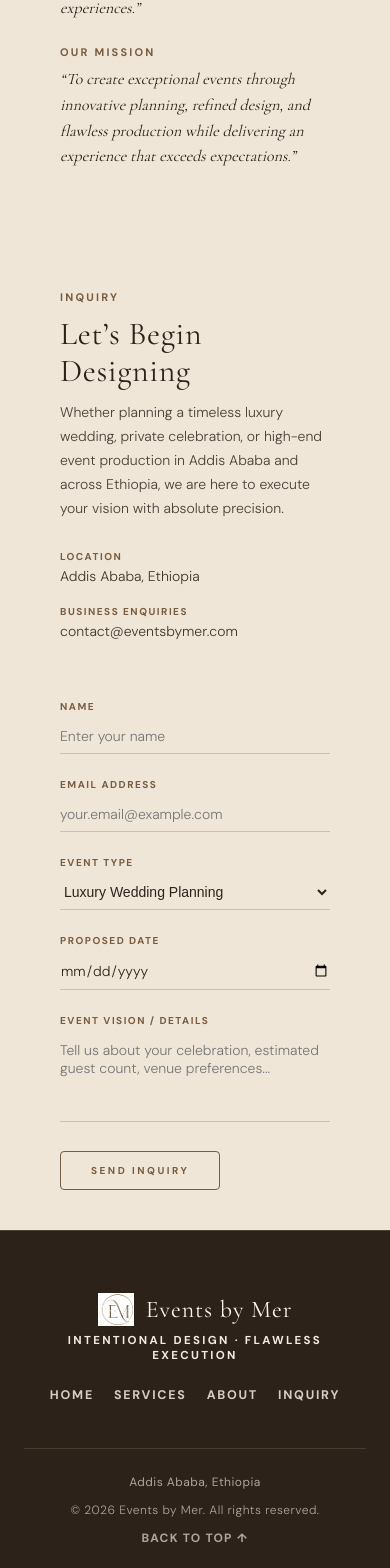
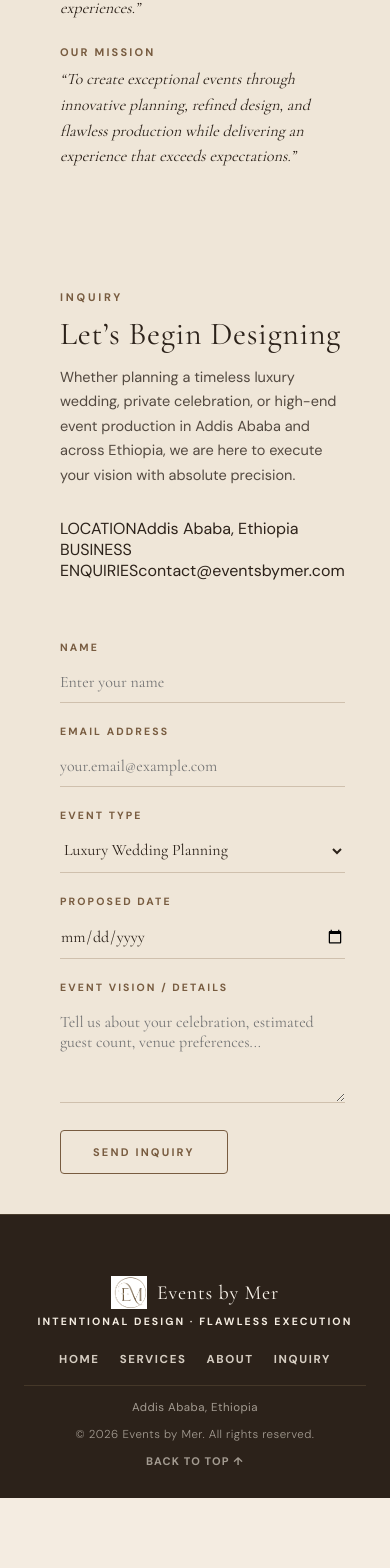
Before and after one commit to Eyoel1/eventsbymerr, a Next.js app: page / in a window 390 px wide. Shown: the part 3791-5359 px from the top of the page. After the commit the page ends 5289 px from the top, so only its background shows below. Built offline with nearby package versions, Linux system fonts and the light colour scheme.

Commit message:
Fix mobile card expansion on tap, slim footer proportions, and connect Web3Forms email inquiry integration

```diff
--- a/src/app/page.module.css
+++ b/src/app/page.module.css
@@ -537,10 +537,9 @@
 .contactAndFooterSection {
   background-color: var(--color-cream);
   color: var(--color-text-dark);
-  padding: 120px 0 0 0;
+  padding: 100px 0 80px 0;
   display: flex;
   flex-direction: column;
-  justify-content: space-between;
   box-sizing: border-box;
 }
 
@@ -570,112 +569,129 @@
 .contactTag {
   font-size: 11px;
   font-weight: 700;
+  letter-spacing: 0.25em;
+  color: var(--color-bronze);
+  text-transform: uppercase;
+}
+
+.contactTitle {
+  font-family: var(--font-serif);
+  font-size: clamp(36px, 4vw, 48px);
+  line-height: 1.15;
+  color: var(--color-espresso);
+}
+
+.contactDesc {
+  font-family: var(--font-sans);
+  font-size: 14.5px;
+  line-height: 1.7;
+  color: rgba(44, 34, 26, 0.8);
+  max-width: 420px;
+}
+
+.contactDetails {
+  display: flex;
+  flex-direction: column;
+  gap: 20px;
+  padding-top: 10px;
+}
+
+.contactBlock {
+  display: flex;
+  flex-direction: column;
+  gap: 4px;
+}
+
+.contactBlockLabel {
+  font-size: 10.5px;
+  font-weight: 700;
   letter-spacing: 0.2em;
   color: var(--color-bronze);
   text-transform: uppercase;
 }
 
-.contactTitle {
-  font-size: 42px;
-  line-height: 1.15;
+.contactBlockValue {
+  font-family: var(--font-serif);
+  font-size: 16px;
+  color: var(--color-espresso);
 }
 
-.contactDesc {
-  font-size: 14px;
-  line-height: 1.7;
-  opacity: 0.85;
-  font-weight: 300;
+.contactFormWrapper {
+  background-color: transparent;
 }
 
-.infoDetails {
-  display: flex;
-  flex-direction: column;
-  gap: 20px;
+.formSuccessState {
+  background-color: var(--color-alabaster);
+  border: 1px solid rgba(133, 104, 75, 0.2);
+  border-radius: 8px;
+  padding: 40px;
+  text-align: center;
 }
 
-.infoItem {
-  display: flex;
-  flex-direction: column;
-  gap: 4px;
+.formSuccessTitle {
+  font-family: var(--font-serif);
+  font-size: 28px;
+  color: var(--color-bronze);
+  margin-bottom: 12px;
 }
 
-.infoLabel {
-  font-size: 10px;
-  font-weight: 700;
-  letter-spacing: 0.15em;
-  text-transform: uppercase;
-  color: var(--color-bronze);
+.formSuccessText {
+  font-size: 15px;
+  line-height: 1.6;
+  color: rgba(44, 34, 26, 0.85);
 }
 
-.infoValue {
-  font-size: 14px;
-  font-weight: 300;
-  opacity: 0.9;
-}
-
-/* Inquiry Form */
 .form {
   display: flex;
   flex-direction: column;
-  gap: 24px; /* Slightly tighter gap to fit screen height */
-}
-
-.formRow {
-  display: grid;
-  grid-template-columns: 1fr 1fr;
-  gap: 24px;
+  gap: 22px;
 }
 
 .formGroup {
   display: flex;
   flex-direction: column;
-  gap: 6px;
-  position: relative;
+  gap: 8px;
 }
 
 .label {
-  font-size: 10px;
-  font-weight: 600;
-  letter-spacing: 0.15em;
+  font-size: 10.5px;
+  font-weight: 700;
+  letter-spacing: 0.2em;
+  color: var(--color-bronze);
   text-transform: uppercase;
-  color: var(--color-bronze);
 }
 
-.input, .textarea, .select {
+.input, .select, .textarea {
+  width: 100%;
   background: transparent;
   border: none;
   border-bottom: 1px solid rgba(133, 104, 75, 0.3);
-  padding: 8px 0;
+  padding: 10px 0;
+  font-family: var(--font-serif);
+  font-size: 16px;
   color: var(--color-espresso);
-  font-size: 14px;
-  font-weight: 300;
-  outline: none;
   transition: var(--transition-smooth);
 }
 
-.input:focus, .textarea:focus, .select:focus {
+.input:focus, .select:focus, .textarea:focus {
+  outline: none;
   border-bottom-color: var(--color-bronze);
 }
 
-.select option {
-  background-color: var(--color-alabaster);
-  color: var(--color-espresso);
-}
-
 .textarea {
-  resize: none;
+  resize: vertical;
 }
 
 .submitBtn {
   align-self: flex-start;
-  background: none;
+  background-color: transparent;
   border: 1px solid var(--color-bronze);
-  padding: 12px 30px;
-  font-size: 10px;
-  font-weight: 600;
-  letter-spacing: 0.25em;
-  text-transform: uppercase;
   color: var(--color-bronze);
+  font-family: var(--font-sans);
+  font-size: 11px;
+  font-weight: 700;
+  letter-spacing: 0.2em;
+  padding: 14px 32px;
   cursor: pointer;
   border-radius: 4px;
   transition: var(--transition-smooth);
@@ -689,11 +705,11 @@
   box-shadow: 0 8px 24px rgba(133, 104, 75, 0.2);
 }
 
-/* 7. Luxury Brand Footer Section */
+/* 7. Luxury Brand Footer Section - Slim & Balanced */
 .luxuryFooter {
   background-color: var(--color-espresso);
-  border-top: 1px solid rgba(183, 154, 114, 0.25);
-  padding: 80px 40px 40px;
+  border-top: 1px solid rgba(183, 154, 114, 0.22);
+  padding: 32px 40px 24px;
   color: var(--color-alabaster);
   width: 100%;
   box-sizing: border-box;
@@ -706,19 +722,19 @@
   justify-content: space-between;
   align-items: center;
   flex-wrap: wrap;
-  gap: 30px;
+  gap: 20px;
 }
 
 .footerBrand {
   display: flex;
   flex-direction: column;
-  gap: 6px;
+  gap: 4px;
 }
 
 .footerLogoContainer {
   display: flex;
   align-items: center;
-  gap: 12px;
+  gap: 10px;
 }
 
 .footerLogoImage {
@@ -728,14 +744,14 @@
 
 .footerBrandName {
   font-family: var(--font-serif);
-  font-size: 24px;
+  font-size: 20px;
   font-weight: 400;
   color: #FAF4EB;
   letter-spacing: 0.04em;
 }
 
 .footerMotto {
-  font-size: 11.5px;
+  font-size: 10.5px;
   letter-spacing: 0.2em;
   text-transform: uppercase;
   color: var(--color-bronze-light);
@@ -745,12 +761,12 @@
 .footerNav {
   display: flex;
   align-items: center;
-  gap: 32px;
+  gap: 24px;
 }
 
 .footerNavLink {
   color: rgba(244, 236, 225, 0.85);
-  font-size: 12.5px;
+  font-size: 11.5px;
   font-weight: 600;
   letter-spacing: 0.14em;
   text-transform: uppercase;
@@ -766,8 +782,8 @@
 .footerDivider {
   max-width: 1200px;
   height: 1px;
-  background: rgba(183, 154, 114, 0.22);
-  margin: 45px auto 25px;
+  background: rgba(183, 154, 114, 0.18);
+  margin: 18px auto 14px;
 }
 
 .footerBottomRow {
@@ -777,9 +793,9 @@
   justify-content: space-between;
   align-items: center;
   flex-wrap: wrap;
-  gap: 16px;
-  font-size: 12px;
-  color: rgba(244, 236, 225, 0.65);
+  gap: 12px;
+  font-size: 11.5px;
+  color: rgba(244, 236, 225, 0.6);
   letter-spacing: 0.04em;
 }
 
@@ -793,7 +809,7 @@
 
 .backToTopBtn {
   color: var(--color-bronze-light);
-  font-size: 12px;
+  font-size: 11px;
   font-weight: 600;
   letter-spacing: 0.1em;
   text-decoration: none;
--- a/src/app/page.tsx
+++ b/src/app/page.tsx
@@ -18,14 +18,42 @@ export default function Home() {
     date: "",
     message: ""
   });
+  const [isSubmitting, setIsSubmitting] = useState(false);
 
   const handleInputChange = (e: React.ChangeEvent<HTMLInputElement | HTMLTextAreaElement | HTMLSelectElement>) => {
     const { name, value } = e.target;
     setFormData((prev) => ({ ...prev, [name]: value }));
   };
 
-  const handleSubmit = (e: React.FormEvent) => {
+  const handleSubmit = async (e: React.FormEvent) => {
     e.preventDefault();
+    setIsSubmitting(true);
+
+    try {
+      const accessKey = process.env.NEXT_PUBLIC_WEB3FORMS_KEY || "YOUR_ACCESS_KEY_HERE";
+      if (accessKey && accessKey !== "YOUR_ACCESS_KEY_HERE") {
+        await fetch("https://api.web3forms.com/submit", {
+          method: "POST",
+          headers: {
+            "Content-Type": "application/json",
+            Accept: "application/json"
+          },
+          body: JSON.stringify({
+            access_key: accessKey,
+            subject: `✨ New Inquiry: ${formData.eventType} - ${formData.name}`,
+            from_name: "Events by Mer Website",
+            client_name: formData.name,
+            client_email: formData.email,
+            event_type: formData.eventType,
+            event_date: formData.date || "Not provided",
+            details: formData.message
+          })
+        });
+      }
+    } catch {
+      // Ignore network errors in local dev
+    } finally {
+      setIsSubmitting(false);
       setFormSubmitted(true);
       setTimeout(() => {
         setFormData({
@@ -35,7 +63,8 @@ export default function Home() {
           date: "",
           message: ""
         });
-    }, 2000);
+      }, 2500);
+    }
   };
 
   return (
@@ -323,8 +352,8 @@ export default function Home() {
                   />
                 </div>
 
-                <button type="submit" className={styles.submitBtn}>
-                  <span>SEND INQUIRY</span>
+                <button type="submit" disabled={isSubmitting} className={styles.submitBtn}>
+                  <span>{isSubmitting ? "TRANSMITTING..." : "SEND INQUIRY"}</span>
                 </button>
               </form>
             )}
--- a/src/components/ServicesAccordion.tsx
+++ b/src/components/ServicesAccordion.tsx
@@ -69,6 +69,7 @@ export default function ServicesAccordion() {
   const [isModalOpen, setIsModalOpen] = useState(false);
   const [selectedServiceId, setSelectedServiceId] = useState<string>("all-services");
   const [modalSubmitted, setModalSubmitted] = useState(false);
+  const [isSubmitting, setIsSubmitting] = useState(false);
   const [modalData, setModalData] = useState({
     name: "",
     phoneOrEmail: "",
@@ -101,6 +102,7 @@ export default function ServicesAccordion() {
   }, [isModalOpen]);
 
   const handleOpenModal = (serviceId: string, e: React.MouseEvent) => {
+    e.preventDefault();
     e.stopPropagation();
     setSelectedServiceId(serviceId);
     setModalSubmitted(false);
@@ -120,12 +122,43 @@ export default function ServicesAccordion() {
     });
   };
 
-  const handleModalSubmit = (e: React.FormEvent) => {
+  const handleModalSubmit = async (e: React.FormEvent) => {
     e.preventDefault();
-    setModalSubmitted(true);
-    setTimeout(() => {
-      handleCloseModal();
-    }, 2400);
+    setIsSubmitting(true);
+
+    try {
+      // Send inquiry data directly to notification endpoint (Web3Forms)
+      const accessKey = process.env.NEXT_PUBLIC_WEB3FORMS_KEY || "YOUR_ACCESS_KEY_HERE";
+      if (accessKey && accessKey !== "YOUR_ACCESS_KEY_HERE") {
+        await fetch("https://api.web3forms.com/submit", {
+          method: "POST",
+          headers: {
+            "Content-Type": "application/json",
+            Accept: "application/json"
+          },
+          body: JSON.stringify({
+            access_key: accessKey,
+            subject: `✨ New Inquiry: ${currentModalService.title} - ${modalData.name}`,
+            from_name: "Events by Mer Website",
+            service_requested: currentModalService.title,
+            client_name: modalData.name,
+            contact_info: modalData.phoneOrEmail,
+            event_date: modalData.eventDate || "Not provided",
+            guest_count: modalData.guestCount || "Not provided",
+            budget_tier: modalData.budgetTier,
+            notes: modalData.notes || "None"
+          })
+        });
+      }
+    } catch {
+      // Ignore network errors in local dev
+    } finally {
+      setIsSubmitting(false);
+      setModalSubmitted(true);
+      setTimeout(() => {
+        handleCloseModal();
+      }, 2600);
+    }
   };
 
   return (
@@ -151,11 +184,11 @@ export default function ServicesAccordion() {
               aria-label={`Service ${service.num}: ${service.title}`}
               className={`${styles.fashionPanel} ${isActive ? styles.active : ""}`}
               onMouseEnter={() => setActiveIndex(idx)}
-              onClick={() => setActiveIndex(idx)}
+              onClick={() => setActiveIndex(isActive ? -1 : idx)}
               onKeyDown={(e) => {
                 if (e.key === "Enter" || e.key === " ") {
                   e.preventDefault();
-                  setActiveIndex(idx);
+                  setActiveIndex(isActive ? -1 : idx);
                 }
               }}
             >
@@ -177,7 +210,13 @@ export default function ServicesAccordion() {
               </div>
 
               {/* Mobile Collapsed/Active Banner Header (Mobile Only) */}
-              <div className={styles.mobileBannerBar}>
+              <div
+                className={styles.mobileBannerBar}
+                onClick={(e) => {
+                  e.stopPropagation();
+                  setActiveIndex(isActive ? -1 : idx);
+                }}
+              >
                 <div className={styles.mobileBannerLeft}>
                   <span className={styles.mobileNum}>{service.num}</span>
                   <span className={styles.mobileTitle}>{service.shortTitle}</span>
@@ -371,8 +410,12 @@ export default function ServicesAccordion() {
                     />
                   </div>
 
-                  <button type="submit" className={styles.modalSubmitBtn}>
-                    <span>SUBMIT INQUIRY FOR {currentModalService.shortTitle.toUpperCase()} →</span>
+                  <button
+                    type="submit"
+                    disabled={isSubmitting}
+                    className={styles.modalSubmitBtn}
+                  >
+                    <span>{isSubmitting ? "TRANSMITTING INQUIRY..." : `SUBMIT INQUIRY FOR ${currentModalService.shortTitle.toUpperCase()} →`}</span>
                   </button>
                 </form>
               )}
```
Lines whose indentation alone changed are shown as unchanged.
